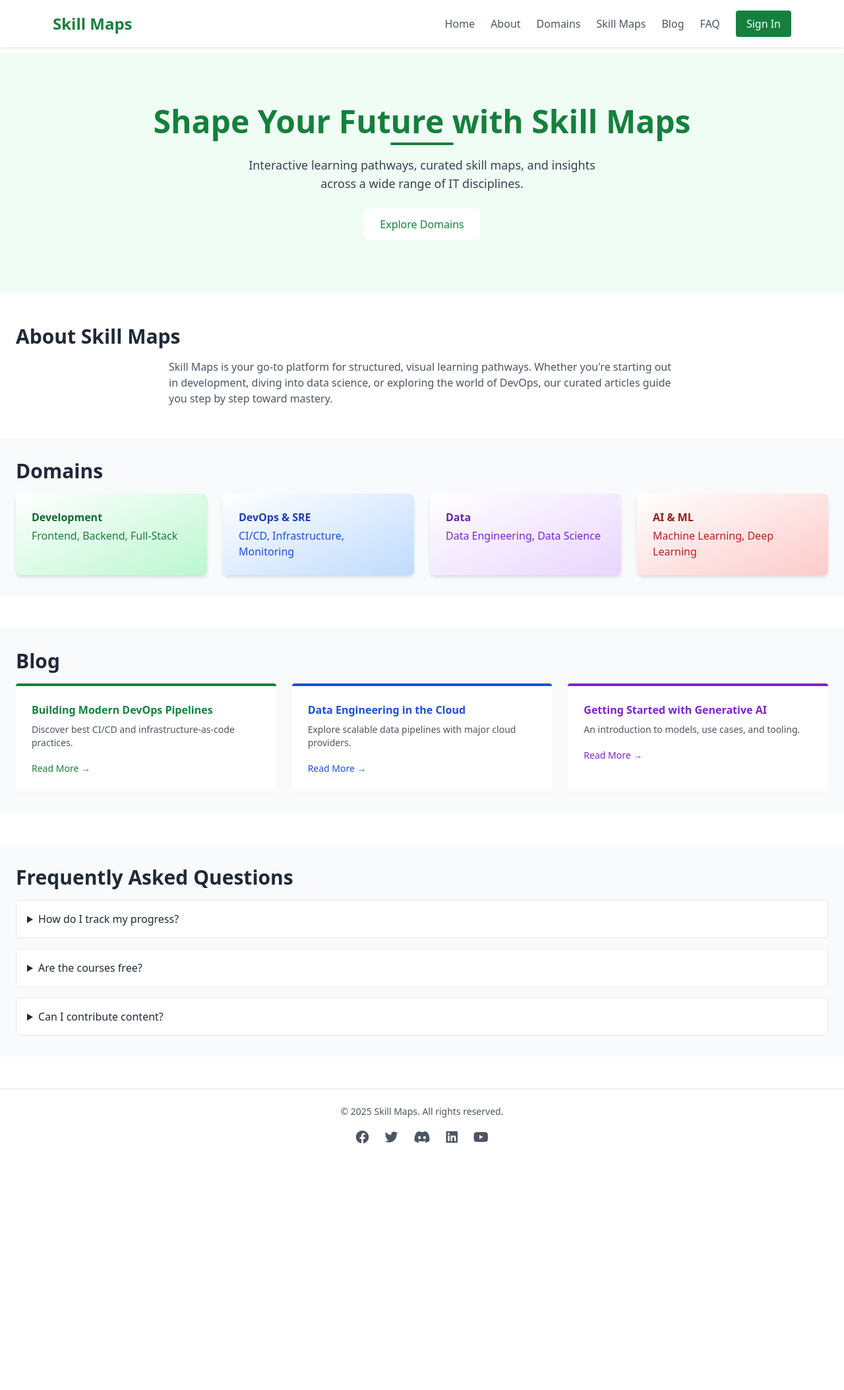
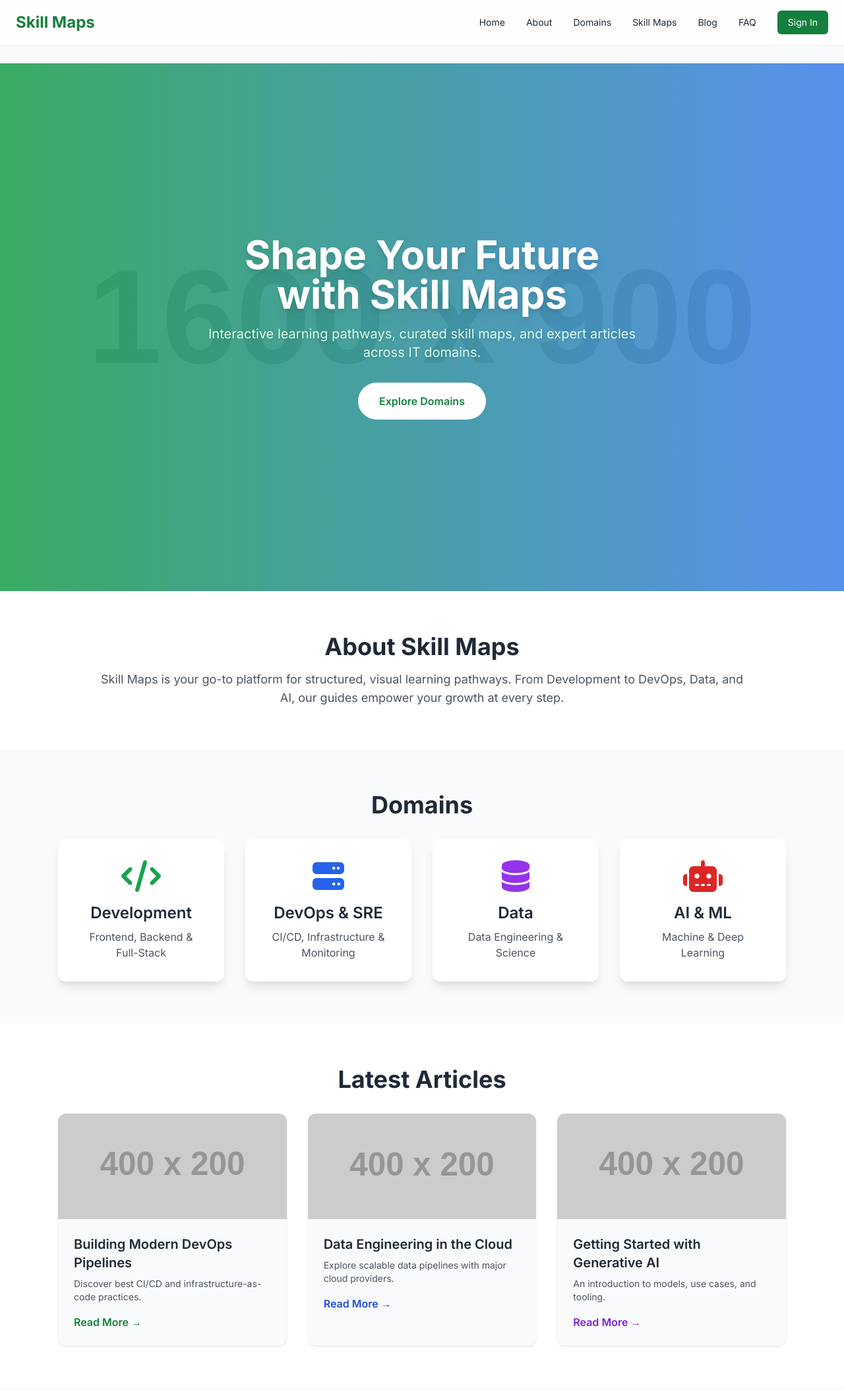
Before and after one commit to CSwebD/S-M-2, a plain HTML site: page index.html in a window 1280 px wide. Shown: the top 2107 px of the page at 66% size. Before the commit the page ends 1759 px from the top, so only its background shows below. Drawn offline with nearby package versions, Linux system fonts and the light colour scheme; placeholder pictures from the web are drawn by us.

Commit message:
Update index.html

```diff
--- a/index.html
+++ b/index.html
@@ -7,138 +7,168 @@
   <title>Skill Maps</title>
   <!-- Tailwind CSS CDN -->
   <script src="https://cdn.tailwindcss.com"></script>
+  <!-- Google Font -->
+  <link href="https://fonts.googleapis.com/css2?family=Inter:wght@400;600;700&display=swap" rel="stylesheet" />
   <!-- Font Awesome Free -->
   <link rel="stylesheet" href="https://cdn.jsdelivr.net/npm/@fortawesome/fontawesome-free@6.4.0/css/all.min.css" />
+  <style>body { font-family: 'Inter', sans-serif; }</style>
 </head>
-<body class="bg-white text-gray-800">
+<body class="bg-gray-50 text-gray-800">
   <!-- Navbar -->
-  <nav class="fixed top-0 left-0 right-0 bg-white shadow z-50">
-    <div class="max-w-6xl mx-auto flex items-center justify-between p-4">
-      <a href="#" class="text-2xl font-bold text-green-700">Skill Maps</a>
+  <nav class="fixed top-0 w-full bg-white/80 backdrop-blur-md shadow-sm z-50">
+    <div class="max-w-7xl mx-auto flex items-center justify-between px-6 py-4">
+      <a href="#hero" class="text-2xl font-bold text-green-700 hover:text-green-800 transition">Skill Maps</a>
       <button id="navToggle" class="sm:hidden text-gray-800 focus:outline-none">
-        <i class="fas fa-bars fa-lg"></i>
+        <i class="fa-solid fa-bars fa-xl"></i>
       </button>
-      <div id="navLinks" class="hidden sm:flex items-center space-x-6">
-        <a href="#hero" class="text-gray-600 hover:text-green-700">Home</a>
-        <a href="#about" class="text-gray-600 hover:text-green-700">About</a>
-        <a href="#domains" class="text-gray-600 hover:text-green-700">Domains</a>
-        <a href="#maps" class="text-gray-600 hover:text-green-700">Skill Maps</a>
-        <a href="#articles" class="text-gray-600 hover:text-green-700">Blog</a>
-        <a href="#faq" class="text-gray-600 hover:text-green-700">FAQ</a>
-        <a href="#signin" class="px-4 py-2 bg-green-700 text-white rounded hover:bg-green-800">Sign In</a>
+      <div id="navLinks" class="hidden sm:flex items-center space-x-8 text-sm">
+        <a href="#hero" class="hover:text-green-700 transition">Home</a>
+        <a href="#about" class="hover:text-green-700 transition">About</a>
+        <a href="#domains" class="hover:text-green-700 transition">Domains</a>
+        <a href="#maps" class="hover:text-green-700 transition">Skill Maps</a>
+        <a href="#articles" class="hover:text-green-700 transition">Blog</a>
+        <a href="#faq" class="hover:text-green-700 transition">FAQ</a>
+        <a href="#signin" class="px-4 py-2 bg-green-700 text-white rounded-md hover:bg-green-800 transition">Sign In</a>
       </div>
     </div>
     <div id="mobileMenu" class="sm:hidden hidden bg-white shadow-inner">
-      <a href="#hero" class="block px-4 py-2 text-gray-600 hover:text-green-700">Home</a>
-      <a href="#about" class="block px-4 py-2 text-gray-600 hover:text-green-700">About</a>
-      <a href="#domains" class="block px-4 py-2 text-gray-600 hover:text-green-700">Domains</a>
-      <a href="#articles" class="block px-4 py-2 text-gray-600 hover:text-green-700">Blog</a>
-      <a href="#faq" class="block px-4 py-2 text-gray-600 hover:text-green-700">FAQ</a>
-      <a href="#signin" class="block px-4 py-2 bg-green-700 text-white hover:bg-green-800">Sign In</a>
+      <a href="#hero" class="block px-6 py-3 hover:bg-gray-100">Home</a>
+      <a href="#about" class="block px-6 py-3 hover:bg-gray-100">About</a>
+      <a href="#domains" class="block px-6 py-3 hover:bg-gray-100">Domains</a>
+      <a href="#maps" class="block px-6 py-3 hover:bg-gray-100">Skill Maps</a>
+      <a href="#articles" class="block px-6 py-3 hover:bg-gray-100">Blog</a>
+      <a href="#faq" class="block px-6 py-3 hover:bg-gray-100">FAQ</a>
+      <a href="#signin" class="block px-6 py-3 bg-green-700 text-white hover:bg-green-800">Sign In</a>
     </div>
   </nav>
 
-  <div class="pt-20">
+  <main class="pt-24">
     <!-- Hero Section -->
-    <section id="hero" class="flex flex-col items-center justify-center text-center py-20 bg-green-50">
-      <h1 class="text-4xl md:text-5xl font-extrabold text-green-700 mb-2">
-        Shape Your Future with Skill Maps
-      </h1>
-      <div class="h-1 w-24 bg-green-700 rounded mb-4"></div>
-      <p class="text-lg text-gray-700 max-w-xl mb-6">
-        Interactive learning pathways, curated skill maps, and insights across a wide range of IT disciplines.
+    <section id="hero" class="relative flex flex-col items-center justify-center text-center h-screen bg-gradient-to-r from-green-600 to-blue-500 overflow-hidden">
+      <div class="absolute inset-0 bg-[url('https://via.placeholder.com/1600x900')] bg-cover bg-center opacity-20"></div>
+      <div class="z-10 px-6">
+        <h1 class="text-5xl md:text-6xl font-extrabold text-white drop-shadow-lg mb-4">Shape Your Future<br/>with Skill Maps</h1>
+        <p class="text-lg md:text-xl text-green-100 mb-8 max-w-2xl drop-shadow">
+          Interactive learning pathways, curated skill maps, and expert articles across IT domains.
         </p>
-      <button id="exploreBtn" class="px-6 py-3 bg-white text-green-700 rounded-lg hover:bg-green-100 transition">
+        <button id="exploreBtn" class="px-8 py-4 bg-white text-green-700 font-semibold rounded-full hover:bg-green-100 transition transform hover:scale-105">
           Explore Domains
         </button>
+      </div>
     </section>
 
     <!-- About Section -->
-    <section id="about" class="px-6 py-12 bg-white">
-      <h2 class="text-3xl font-bold text-gray-800 mb-4">About Skill Maps</h2>
-      <p class="text-gray-600 max-w-3xl mx-auto">
-        Skill Maps is your go-to platform for structured, visual learning pathways. Whether you're starting out in development, diving into data science, or exploring the world of DevOps, our curated articles guide you step by step toward mastery.
+    <section id="about" class="py-16 bg-white">
+      <div class="max-w-5xl mx-auto text-center px-6">
+        <h2 class="text-4xl font-bold text-gray-800 mb-4">About Skill Maps</h2>
+        <p class="text-lg text-gray-600">
+          Skill Maps is your go-to platform for structured, visual learning pathways. From Development to DevOps, Data, and AI, our guides empower your growth at every step.
         </p>
+      </div>
     </section>
 
     <!-- Domains Section -->
-    <section id="domains" class="mb-12 px-6 py-8 bg-gray-50">
-      <h2 class="text-3xl font-bold text-gray-800 mb-4">Domains</h2>
-      <div class="grid grid-cols-1 sm:grid-cols-2 md:grid-cols-4 gap-6">
-        <div class="p-6 bg-gradient-to-br from-white to-green-200 rounded-lg shadow-md hover:shadow-lg transition">
-          <h3 class="font-semibold text-green-800 mb-1">Development</h3>
-          <p class="text-green-700">Frontend, Backend, Full-Stack</p>
+    <section id="domains" class="py-16 bg-gray-50">
+      <div class="max-w-6xl mx-auto px-6">
+        <h2 class="text-4xl font-bold text-gray-800 mb-8 text-center">Domains</h2>
+        <div class="grid gap-8 sm:grid-cols-2 lg:grid-cols-4">
+          <div class="bg-white rounded-xl shadow-lg hover:shadow-2xl transition transform hover:-translate-y-2 p-8 text-center">
+            <i class="fa-solid fa-code fa-3x text-green-600 mb-4"></i>
+            <h3 class="text-2xl font-semibold mb-2">Development</h3>
+            <p class="text-gray-600">Frontend, Backend & Full-Stack</p>
           </div>
-        <div class="p-6 bg-gradient-to-br from-white to-blue-200 rounded-lg shadow-md hover:shadow-lg transition">
-          <h3 class="font-semibold text-blue-800 mb-1">DevOps & SRE</h3>
-          <p class="text-blue-700">CI/CD, Infrastructure, Monitoring</p>
+          <div class="bg-white rounded-xl shadow-lg hover:shadow-2xl transition transform hover:-translate-y-2 p-8 text-center">
+            <i class="fa-solid fa-server fa-3x text-blue-600 mb-4"></i>
+            <h3 class="text-2xl font-semibold mb-2">DevOps & SRE</h3>
+            <p class="text-gray-600">CI/CD, Infrastructure & Monitoring</p>
           </div>
-        <div class="p-6 bg-gradient-to-br from-white to-purple-200 rounded-lg shadow-md hover:shadow-lg transition">
-          <h3 class="font-semibold text-purple-800 mb-1">Data</h3>
-          <p class="text-purple-700">Data Engineering, Data Science</p>
+          <div class="bg-white rounded-xl shadow-lg hover:shadow-2xl transition transform hover:-translate-y-2 p-8 text-center">
+            <i class="fa-solid fa-database fa-3x text-purple-600 mb-4"></i>
+            <h3 class="text-2xl font-semibold mb-2">Data</h3>
+            <p class="text-gray-600">Data Engineering & Science</p>
           </div>
-        <div class="p-6 bg-gradient-to-br from-white to-red-200 rounded-lg shadow-md hover:shadow-lg transition">
-          <h3 class="font-semibold text-red-800 mb-1">AI & ML</h3>
-          <p class="text-red-700">Machine Learning, Deep Learning</p>
+          <div class="bg-white rounded-xl shadow-lg hover:shadow-2xl transition transform hover:-translate-y-2 p-8 text-center">
+            <i class="fa-solid fa-robot fa-3x text-red-600 mb-4"></i>
+            <h3 class="text-2xl font-semibold mb-2">AI & ML</h3>
+            <p class="text-gray-600">Machine & Deep Learning</p>
+          </div>
         </div>
       </div>
     </section>
 
     <!-- Blog Section -->
-    <section id="articles" class="mb-12 px-6 py-8 bg-gray-50">
-      <h2 class="text-3xl font-bold text-gray-800 mb-4">Blog</h2>
-      <div class="grid grid-cols-1 md:grid-cols-3 gap-6">
-        <article class="bg-white rounded shadow-sm p-6 hover:shadow transition border-t-4 border-green-700">
-          <h3 class="font-semibold text-green-700 mb-2">Building Modern DevOps Pipelines</h3>
+        <!-- Blog Section -->
+    <section id="articles" class="py-16 bg-white">
+      <div class="max-w-6xl mx-auto px-6">
+        <h2 class="text-4xl font-bold text-gray-800 mb-8 text-center">Latest Articles</h2>
+        <div class="grid gap-8 md:grid-cols-2 lg:grid-cols-3">
+          <!-- Card 1 -->
+          <article class="bg-gray-50 rounded-xl overflow-hidden shadow hover:shadow-lg transition transform hover:-translate-y-1">
+            <div class="h-40 bg-[url('https://via.placeholder.com/400x200?text=DevOps+Pipelines')] bg-cover bg-center"></div>
+            <div class="p-6">
+              <h3 class="text-xl font-semibold mb-2">Building Modern DevOps Pipelines</h3>
               <p class="text-gray-600 text-sm mb-4">Discover best CI/CD and infrastructure-as-code practices.</p>
-          <a href="#" class="text-green-700 hover:underline text-sm">Read More →</a>
+              <a href="#" class="inline-block text-green-700 font-semibold hover:underline">Read More →</a>
+            </div>
           </article>
-        <article class="bg-white rounded shadow-sm p-6 hover:shadow transition border-t-4 border-blue-700">
-          <h3 class="font-semibold text-blue-700 mb-2">Data Engineering in the Cloud</h3>
+          <!-- Card 2 -->
+          <article class="bg-gray-50 rounded-xl overflow-hidden shadow hover:shadow-lg transition transform hover:-translate-y-1">
+            <div class="h-40 bg-[url('https://via.placeholder.com/400x200?text=Data+Cloud')] bg-cover bg-center"></div>
+            <div class="p-6">
+              <h3 class="text-xl font-semibold mb-2">Data Engineering in the Cloud</h3>
               <p class="text-gray-600 text-sm mb-4">Explore scalable data pipelines with major cloud providers.</p>
-          <a href="#" class="text-blue-700 hover:underline text-sm">Read More →</a>
+              <a href="#" class="inline-block text-blue-700 font-semibold hover:underline">Read More →</a>
+            </div>
           </article>
-        <article class="bg-white rounded shadow-sm p-6 hover:shadow transition border-t-4 border-purple-700">
-          <h3 class="font-semibold text-purple-700 mb-2">Getting Started with Generative AI</h3>
+          <!-- Card 3 -->
+          <article class="bg-gray-50 rounded-xl overflow-hidden shadow hover:shadow-lg transition transform hover:-translate-y-1">
+            <div class="h-40 bg-[url('https://via.placeholder.com/400x200?text=Generative+AI')] bg-cover bg-center"></div>
+            <div class="p-6">
+              <h3 class="text-xl font-semibold mb-2">Getting Started with Generative AI</h3>
               <p class="text-gray-600 text-sm mb-4">An introduction to models, use cases, and tooling.</p>
-          <a href="#" class="text-purple-700 hover:underline text-sm">Read More →</a>
+              <a href="#" class="inline-block text-purple-700 font-semibold hover:underline">Read More →</a>
+            </div>
           </article>
+        </div>
       </div>
     </section>
 
     <!-- FAQ -->
-    <section id="faq" class="mb-12 px-6 py-8 bg-gray-50">
-      <h2 class="text-3xl font-bold text-gray-800 mb-4">Frequently Asked Questions</h2>
+    <section id="faq" class="py-16 bg-gray-50">
+      <div class="max-w-4xl mx-auto px-6">
+        <h2 class="text-4xl font-bold text-gray-800 mb-8 text-center">Frequently Asked Questions</h2>
         <div class="space-y-4">
-        <details class="p-4 bg-white border border-gray-200 rounded hover:shadow-sm transition">
-          <summary class="font-medium text-gray-800 cursor-pointer">How do I track my progress?</summary>
-          <p class="mt-2 text-gray-600 text-sm">Create an account to view your personalized dashboard.</p>
+          <details class="p-6 bg-white rounded-xl shadow hover:shadow-md transition">
+            <summary class="font-semibold text-lg cursor-pointer">How do I track my progress?</summary>
+            <p class="mt-2 text-gray-600">Create an account to view and track your learning journey.</p>
           </details>
-        <details class="p-4 bg-white border border-gray-200 rounded hover:shadow-sm transition">
-          <summary class="font-medium text-gray-800 cursor-pointer">Are the courses free?</summary>
-          <p class="mt-2 text-gray-600 text-sm">Yes, all pathways and materials are completely free.</p>
+          <details class="p-6 bg-white rounded-xl shadow hover:shadow-md transition">
+            <summary class="font-semibold text-lg cursor-pointer">Are the courses free?</summary>
+            <p class="mt-2 text-gray-600">All pathways and materials are completely free.</p>
           </details>
-        <details class="p-4 bg-white border border-gray-200 rounded hover:shadow-sm transition">
-          <summary class="font-medium text-gray-800 cursor-pointer">Can I contribute content?</summary>
-          <p class="mt-2 text-gray-600 text-sm">Visit our community page to learn how to contribute.</p>
+          <details class="p-6 bg-white rounded-xl shadow hover:shadow-md transition">
+            <summary class="font-semibold text-lg cursor-pointer">Can I contribute content?</summary>
+            <p class="mt-2 text-gray-600">Yes! Join our community to share your expertise.</p>
           </details>
+        </div>
       </div>
     </section>
 
     <!-- Footer -->
-    <footer class="bg-white py-6 border-t border-gray-200">
-      <div class="max-w-6xl mx-auto text-center">
-        <p class="text-gray-600 text-sm mb-4">&copy; 2025 Skill Maps. All rights reserved.</p>
-        <div class="flex justify-center space-x-6">
-          <a href="#" aria-label="Facebook" class="text-gray-600 hover:text-gray-800"><i class="fab fa-facebook fa-lg"></i></a>
-          <a href="#" aria-label="X (Twitter)" class="text-gray-600 hover:text-gray-800"><i class="fab fa-twitter fa-lg"></i></a>
-          <a href="#" aria-label="Discord" class="text-gray-600 hover:text-gray-800"><i class="fab fa-discord fa-lg"></i></a>
-          <a href="#" aria-label="LinkedIn" class="text-gray-600 hover:text-gray-800"><i class="fab fa-linkedin fa-lg"></i></a>
-          <a href="#" aria-label="YouTube" class="text-gray-600 hover:text-gray-800"><i class="fab fa-youtube fa-lg"></i></a>
+    <footer class="bg-white py-12">
+      <div class="max-w-6xl mx-auto px-6 text-center">
+        <p class="text-gray-600 mb-4">&copy; 2025 Skill Maps. All rights reserved.</p>
+        <div class="flex justify-center space-x-6 mb-4">
+          <a href="#" class="text-gray-600 hover:text-gray-800"><i class="fab fa-facebook fa-lg"></i></a>
+          <a href="#" class="text-gray-600 hover:text-gray-800"><i class="fab fa-twitter fa-lg"></i></a>
+          <a href="#" class="text-gray-600 hover:text-gray-800"><i class="fab fa-discord fa-lg"></i></a>
+          <a href="#" class="text-gray-600 hover:text-gray-800"><i class="fab fa-linkedin fa-lg"></i></a>
+          <a href="#" class="text-gray-600 hover:text-gray-800"><i class="fab fa-youtube fa-lg"></i></a>
         </div>
+
       </div>
     </footer>
-  </div>
+  </main>
 
   <script>
     document.getElementById('navToggle').addEventListener('click', () => {
```
Lines whose indentation alone changed are shown as unchanged.
